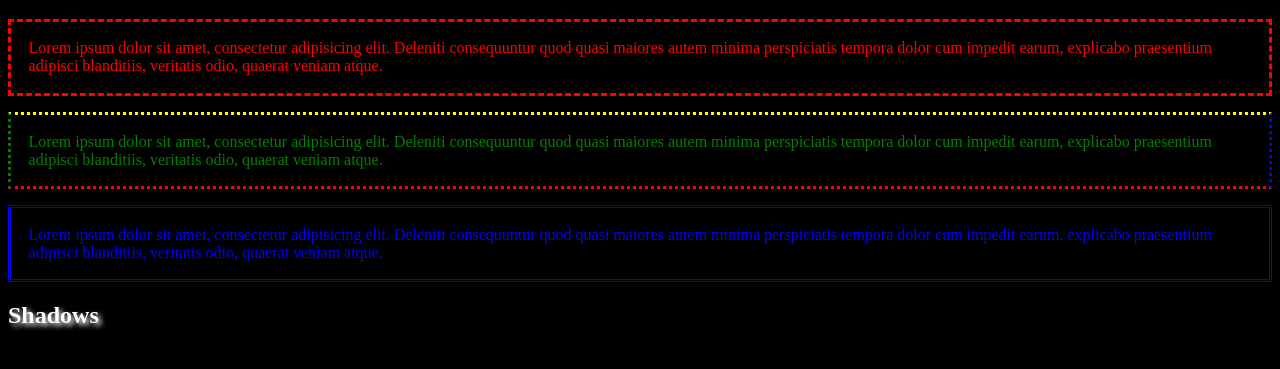
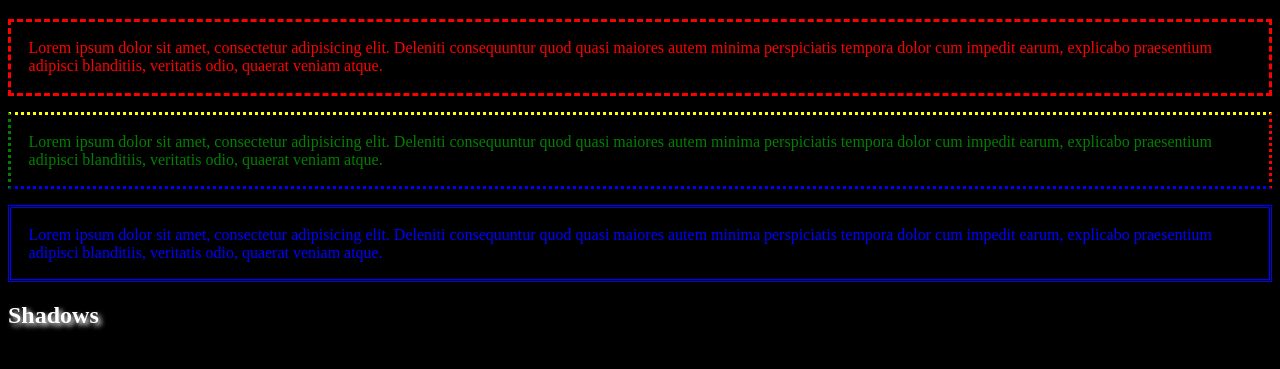
Before and after one commit to cfurley/modernjs, a plain HTML site: page chapter-000-html-css/intro.html in a window 1280 px wide. Shown: the part 107-476 px from the top of the page. Drawn offline with Linux system fonts and the light colour scheme.

Commit message:
Changed border colors around.

```diff
--- a/chapter-000-html-css/intro.css
+++ b/chapter-000-html-css/intro.css
@@ -24,13 +24,14 @@ p {
   color: green;
   border-style: dotted;
   border-top-color: #ffff00;
-  border-bottom-color: red;
+  border-bottom-color: blue;
   border-left-color: green;
-  border-right-color: blue;
+  border-right-color: red;
 }
 #p3 {
   color: blue;
   border-style: double;
+
 }
 #shadow {
   text-shadow: 3px 3px 5px;
```
